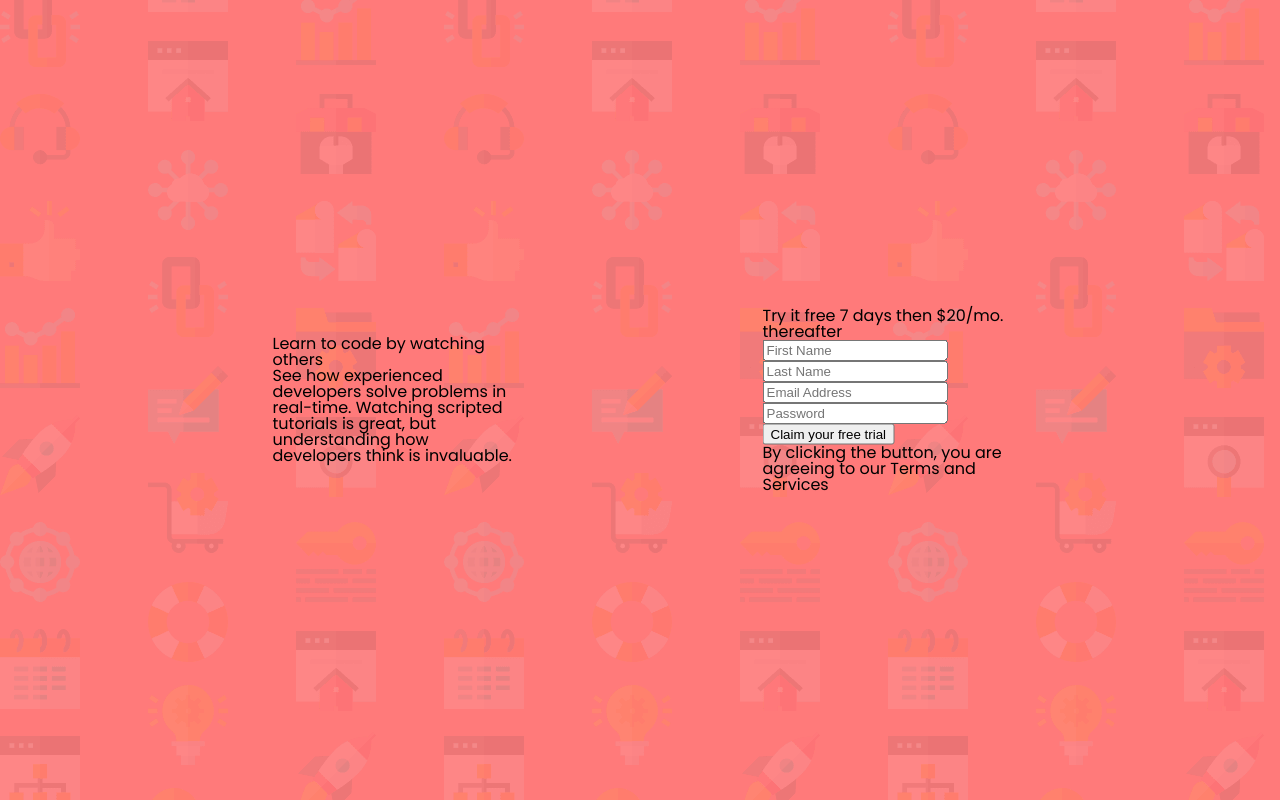
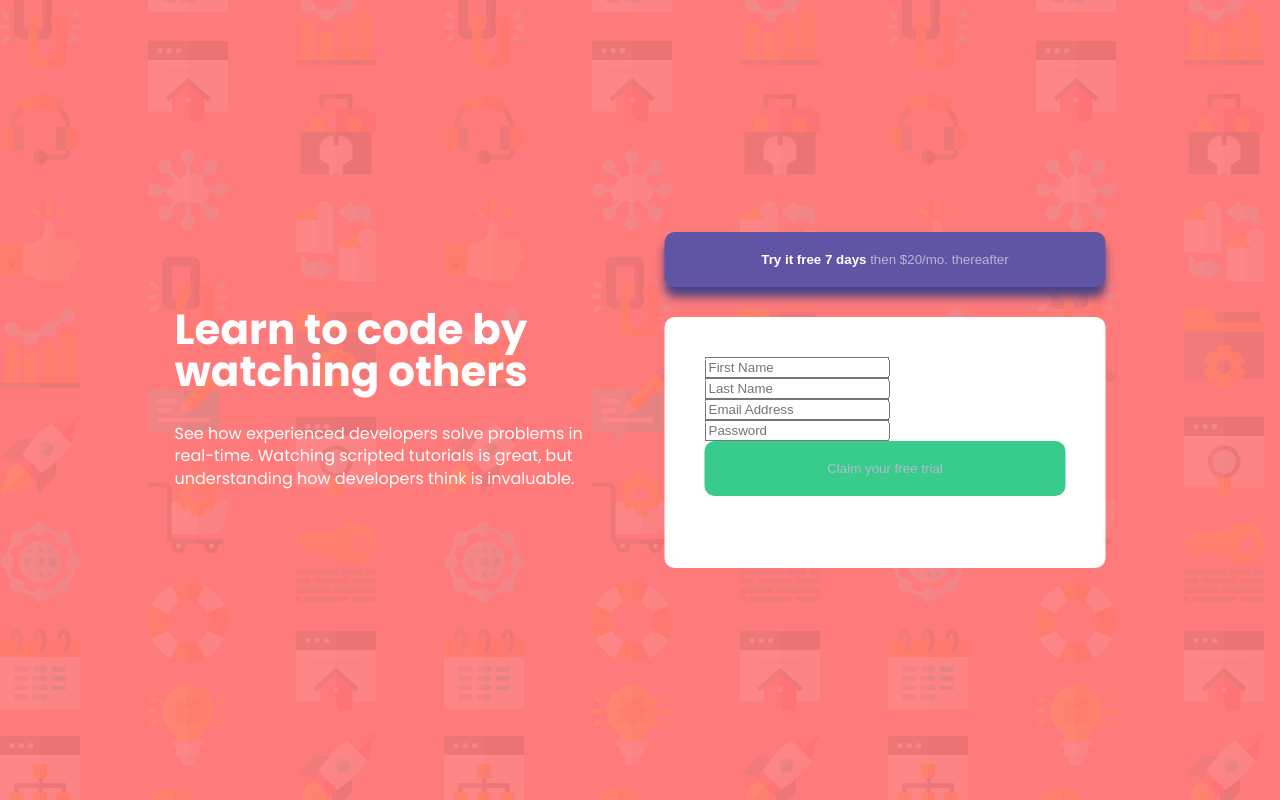
Before and after one commit to CorbicBojana/JS5, a website: page dist/index.html in a window 1280 px wide. Drawn offline with Linux system fonts and the light colour scheme.

Commit message:
add style

```diff
--- a/app/scss/_variables.scss
+++ b/app/scss/_variables.scss
@@ -3,3 +3,4 @@ $button-color: hsl(154, 59%, 51%);
 $blue-color: hsl(248, 32%, 49%);
 $dark-blue: hsl(249, 10%, 26%);
 $grayish-blue: hsl(246, 25%, 77%);
+$white-color: hsl(0, 0%, 100%);
--- a/app/scss/main.scss
+++ b/app/scss/main.scss
@@ -15,6 +15,7 @@ html {
   body {
     font-size: 1.6rem;
     font-family: 'Poppins', sans-serif;
+    color: $white-color;
   }
 
   .container-bg {
@@ -46,6 +47,60 @@ html {
     top: 50%;
     left: 50%;
     transform: translate(-50%, -50%);
+    width: 90%;
+
+    p {
+        margin-top: 3rem;
+        line-height: 1.4;
+    }
+
+    .button-secondary {
+        width: 100%;
+        padding: 2rem;
+        background-color: $blue-color;
+        color: $grayish-blue;
+        border-radius: 1rem;
+        border: none;
+        outline: none;
+        cursor: pointer;
+        box-shadow: 0 1rem 1rem 0 darken($blue-color, 10);
+
+        &:hover {
+            background-color: $dark-blue;
+            box-shadow: 0 1rem 1rem 0 darken($dark-blue, 10);
+        }
+    }
+  }
+
+  .form-container {
+      margin-top: 3rem;
+      padding: 4rem;
+      background-color: $white-color;
+      border-radius: 1rem;
+
+      .button-primary {
+        width: 100%;
+        padding: 2rem;
+        background-color: $button-color;
+        border-radius: 1rem;
+        border: none;
+        outline: none;
+        cursor: pointer;
+      }
+  }
+
+  img {
+    max-width: 100%;
+  }
+
+  h1 {
+    font-size: 4.2rem;
+    font-weight: 700;
+  }
+
+  .bold-text {
+      font-weight: 700;
+      color: $white-color;
   }
 
   @import "media";
```
Also changed, not shown: dist/css/main.css, dist/css/main.min.css, dist/index.html.
